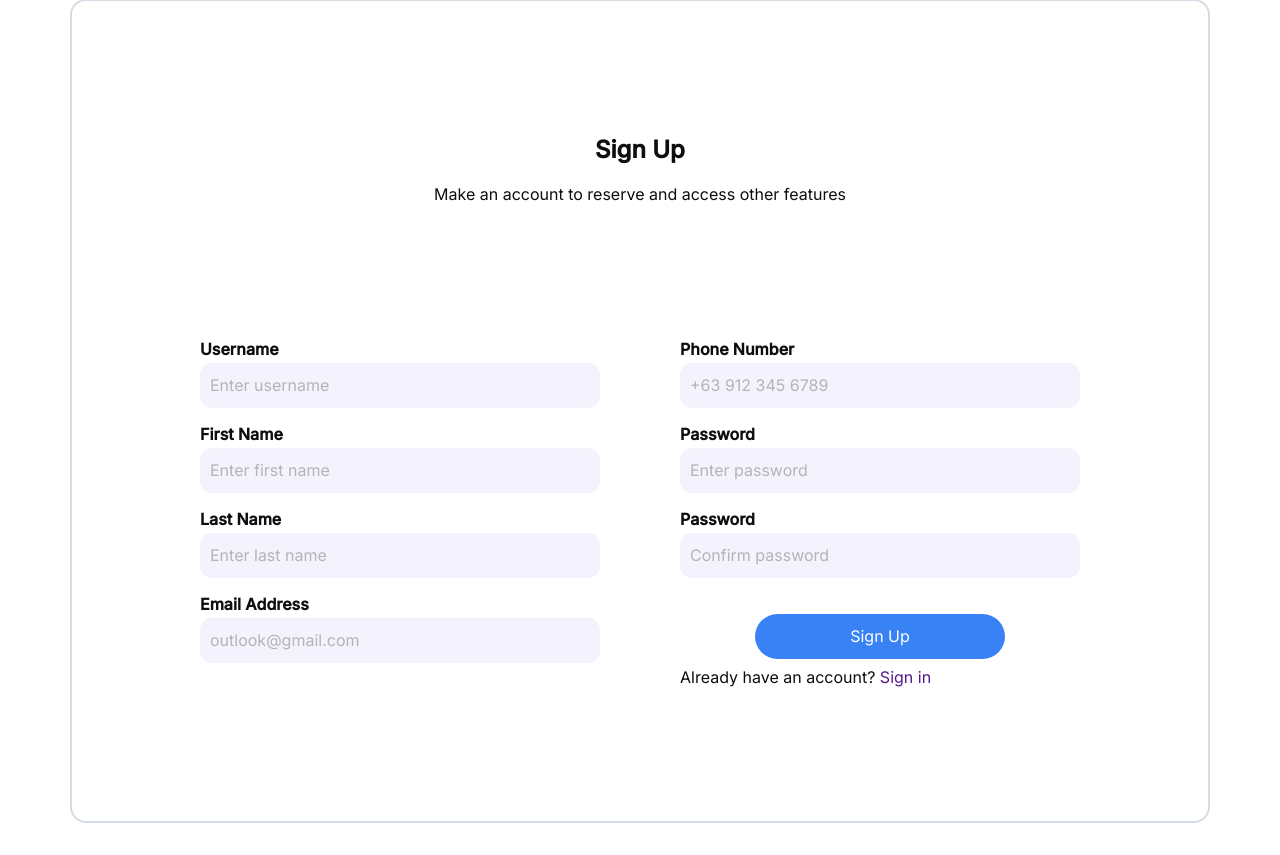
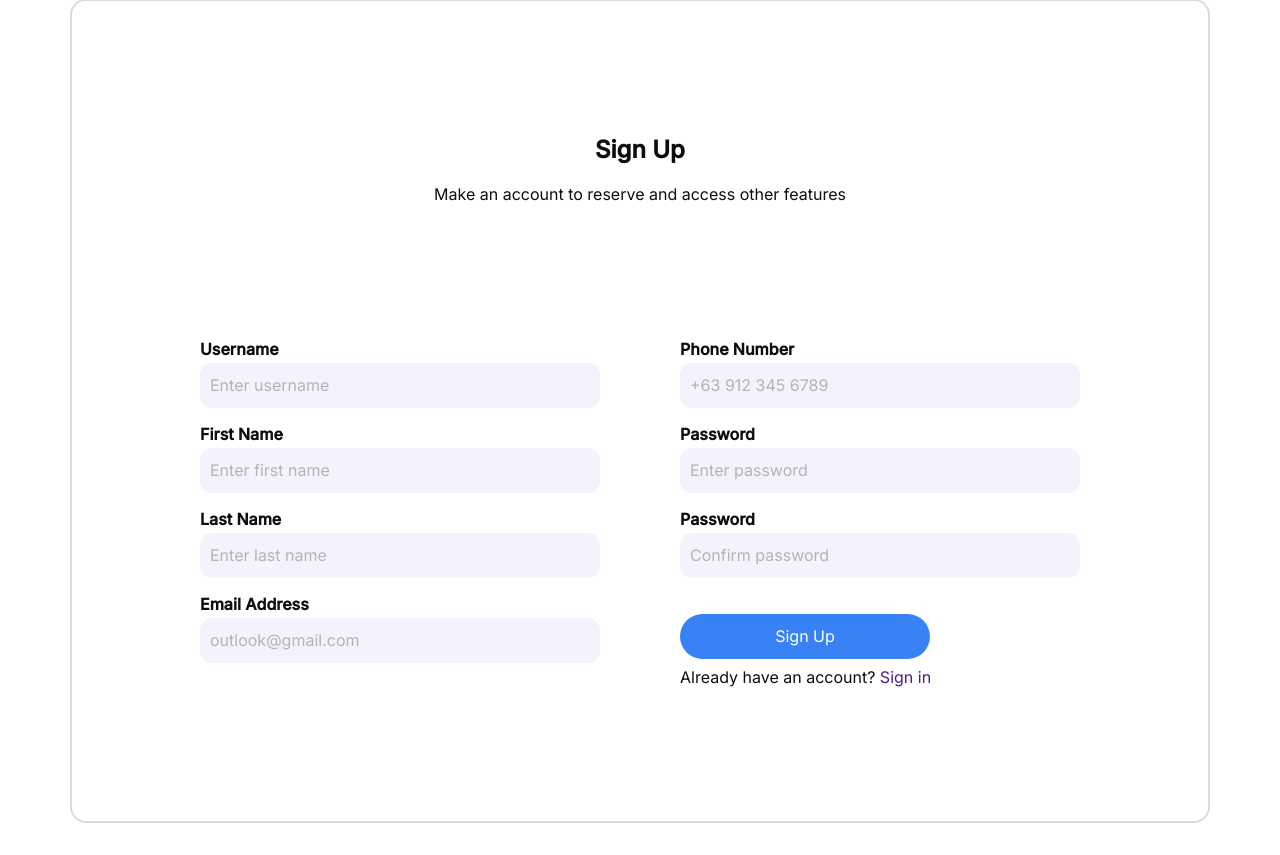
Before and after one commit to phosrei/DaguDorms, a PHP site: page /sign-up.html in a window 1280 px wide. Shown: the part 97-952 px from the top of the page. Run offline with PHP 8.4, Linux system fonts and the light colour scheme.

Commit message:
Fix auth-btn position

```diff
--- a/styles.css
+++ b/styles.css
@@ -193,6 +193,7 @@ header li a {
 }
 
 .auth-btn {
+  align-self: flex-start;
   height: 45px;
   width: 250px;
 }
@@ -552,8 +553,6 @@ input[type="search"]::-webkit-search-cancel-button {
   background-color: #A88D91;
 }
 
-
-
 .auth-input {
   height: 45px;
   width: 400px;
```
